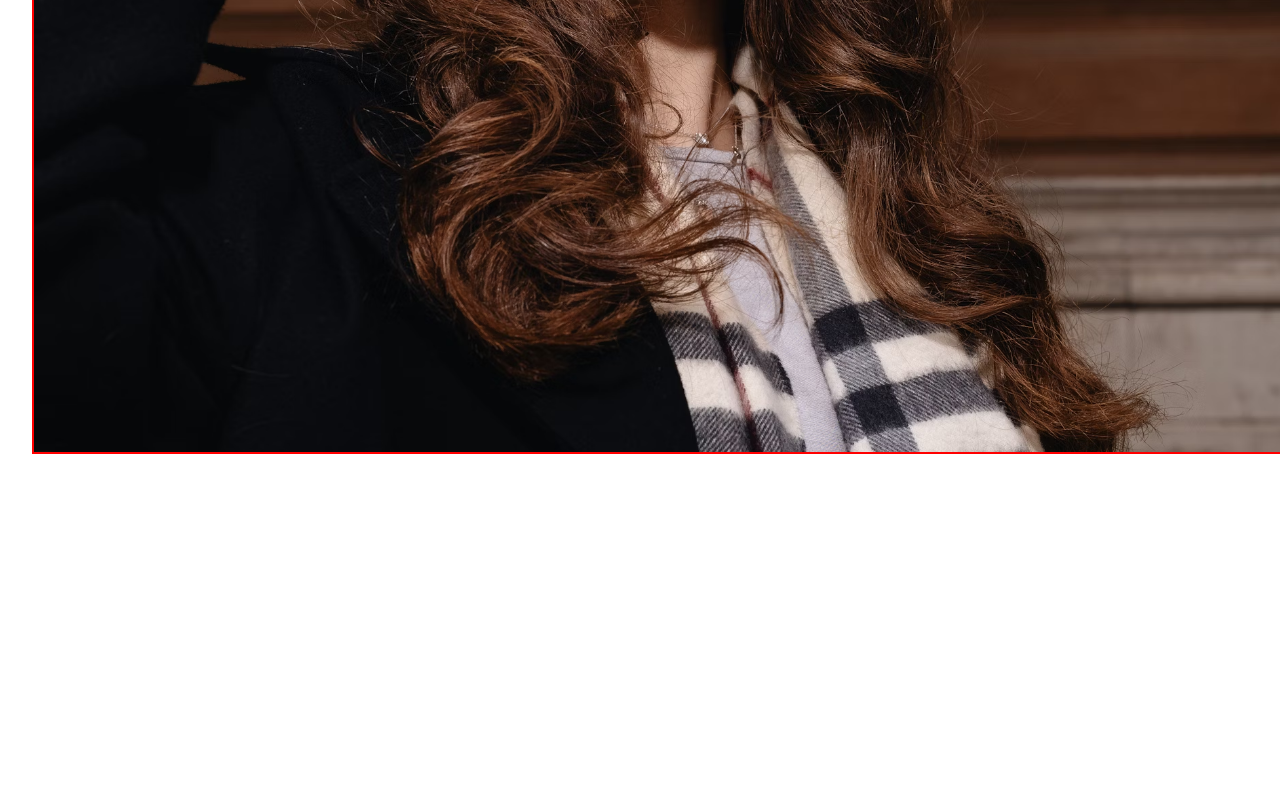
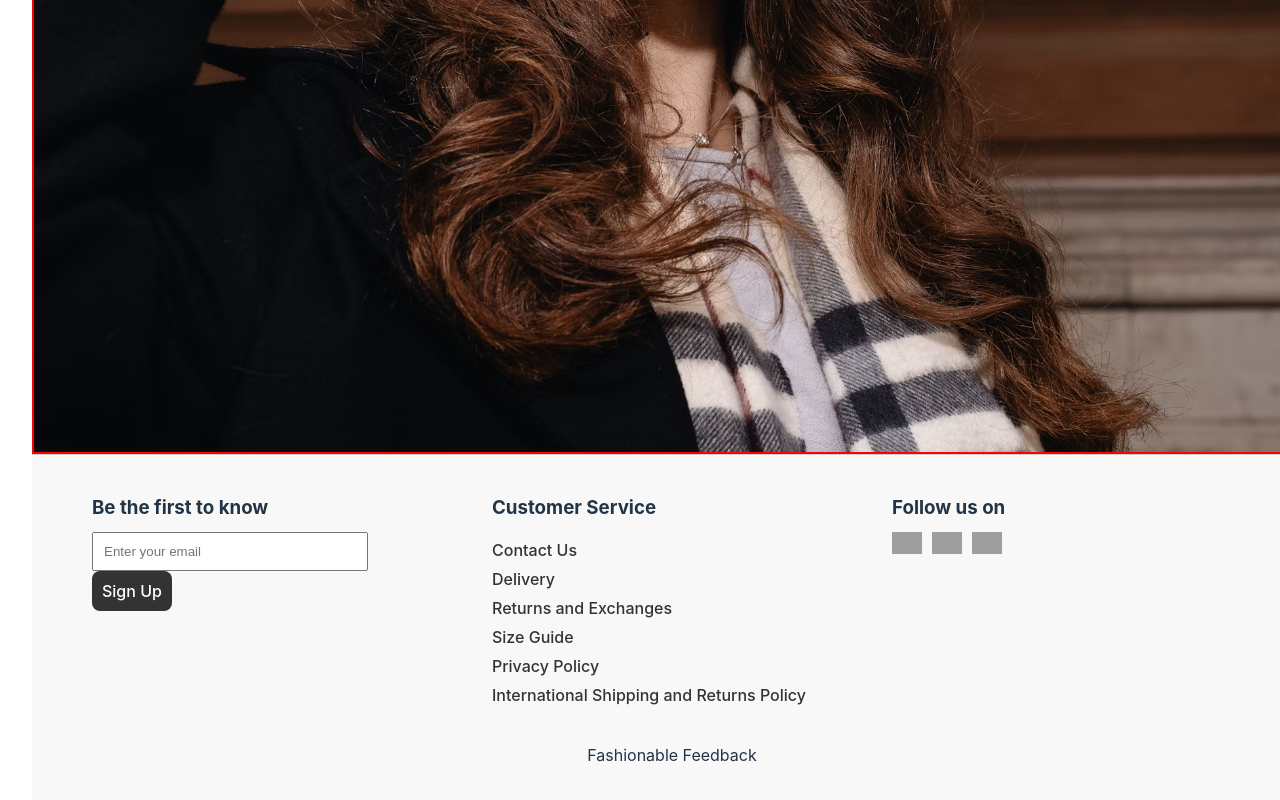
Before and after one commit to AbeysiriLasantha/Abeysiri_Hemba_Lane77_Capstone, a React (Vite) app in the folder frontend/: page /activeWear in a window 1280 px wide. Shown: the part 292-1092 px from the top of the page. Before the commit the page ends 864 px from the top, so only its background shows below. Built offline with nearby package versions, Linux system fonts and the light colour scheme; grey boxes are pictures that could not be loaded.

Commit message:
Added the footer to the home page and created items.js in the backend models folder

```diff
--- a/frontend/src/App.jsx
+++ b/frontend/src/App.jsx
@@ -7,8 +7,7 @@ import Navbar from './components/Navbar'
 import Home from './pages/Home'
 import Header from './components/Header'
 import CartWishList from './components/CartWishList';
-import Test from './pages/Test';
-
+import Footer from './pages/Footer';
 
 function App() {
   return (
@@ -32,6 +31,7 @@ function App() {
           <Route path="/activeWear" element={<Home/>} />
 
         </Routes>
+        <Footer />
     </div>
 
     </Router>
--- /dev/null
+++ b/frontend/src/pages/Footer.css
@@ -0,0 +1,60 @@
+.footer {
+    background-color: #f8f8f8;
+    padding: 20px;
+    text-align: left;
+    border-top: 1px solid #ccc;
+  }
+
+  .footer-container {
+    display: flex;
+    justify-content: space-between;
+    max-width: 1200px;
+    margin: auto;
+  }
+
+  .footer-section {
+    flex: 1; /* This allows the sections to grow equally */
+    margin: 0 20px;
+  }
+
+  .footer-section h3 {
+    margin-bottom: 10px;
+  }
+
+  .footer-section ul {
+    list-style: none;
+    padding: 0;
+  }
+
+  .footer-section ul li {
+    margin-bottom: 5px;
+  }
+
+  .footer-section ul li a {
+    text-decoration: none;
+    color: #333; /* You can change this to your desired color */
+  }
+
+  .footer-section input.email-input {
+    padding: 10px;
+    margin-right: 10px;
+    width: 70%; /* Adjust width as necessary */
+  }
+
+  .footer-section button.subscribe-button {
+    padding: 10px;
+    background-color: #333; /* Button color */
+    color: white;
+    border: none;
+    cursor: pointer;
+  }
+
+  .footer-section .social-media-links img {
+    width: 30px; /* Adjust icon size */
+    margin-right: 10px;
+  }
+
+  .footer-feedback {
+    text-align: center;
+    margin-top: 20px;
+  }
--- /dev/null
+++ b/frontend/src/pages/Footer.jsx
@@ -0,0 +1,48 @@
+import React from 'react';
+import './Footer.css'; // Make sure to create a Footer.css for styling
+
+const Footer = () => {
+  return (
+    <footer className="footer">
+      <div className="footer-container">
+        <div className="footer-section">
+          <h3>Be the first to know</h3>
+          <input type="email" placeholder="Enter your email" className="email-input" />
+          <button className="subscribe-button">Sign Up</button>
+        </div>
+
+        <div className="footer-section">
+          <h3>Customer Service</h3>
+          <ul>
+            <li><a href="/contact-us">Contact Us</a></li>
+            <li><a href="/delivery">Delivery</a></li>
+            <li><a href="/returns-exchanges">Returns and Exchanges</a></li>
+            <li><a href="/size-guide">Size Guide</a></li>
+            <li><a href="/privacy-policy">Privacy Policy</a></li>
+            <li><a href="/international-shipping">International Shipping and Returns Policy</a></li>
+          </ul>
+        </div>
+
+        <div className="footer-section">
+          <h3>Follow us on</h3>
+          <div className="social-media-links">
+            <a href="https://www.facebook.com" target="_blank" rel="noopener noreferrer">
+              <img src="/assets/images/facebook-icon.png" alt="Facebook" />
+            </a>
+            <a href="https://www.instagram.com" target="_blank" rel="noopener noreferrer">
+              <img src="/assets/images/instagram-icon.png" alt="Instagram" />
+            </a>
+            <a href="mailto:your-email@example.com">
+              <img src="/assets/images/email-icon.png" alt="Email" />
+            </a>
+          </div>
+        </div>
+      </div>
+      <div className="footer-feedback">
+        <p>Fashionable Feedback</p>
+      </div>
+    </footer>
+  );
+};
+
+export default Footer;
--- a/frontend/src/pages/Test.jsx
+++ /dev/null
@@ -1,15 +0,0 @@
-import React from 'react'
-import wall_1 from '../assets/images/logo.jpg'; // Adjust the path as needed
-import { Link } from 'react-router-dom';
-
-function Test() {
-  return (
-    <div className=''>
-        <Link to="/">
-          <img src={wall_1} alt="Logo" />
-        </Link>
-    </div>
-  )
-}
-
-export default Test
```
Also changed, not shown: 2 other files (tests, documents, lock files or other folders).
